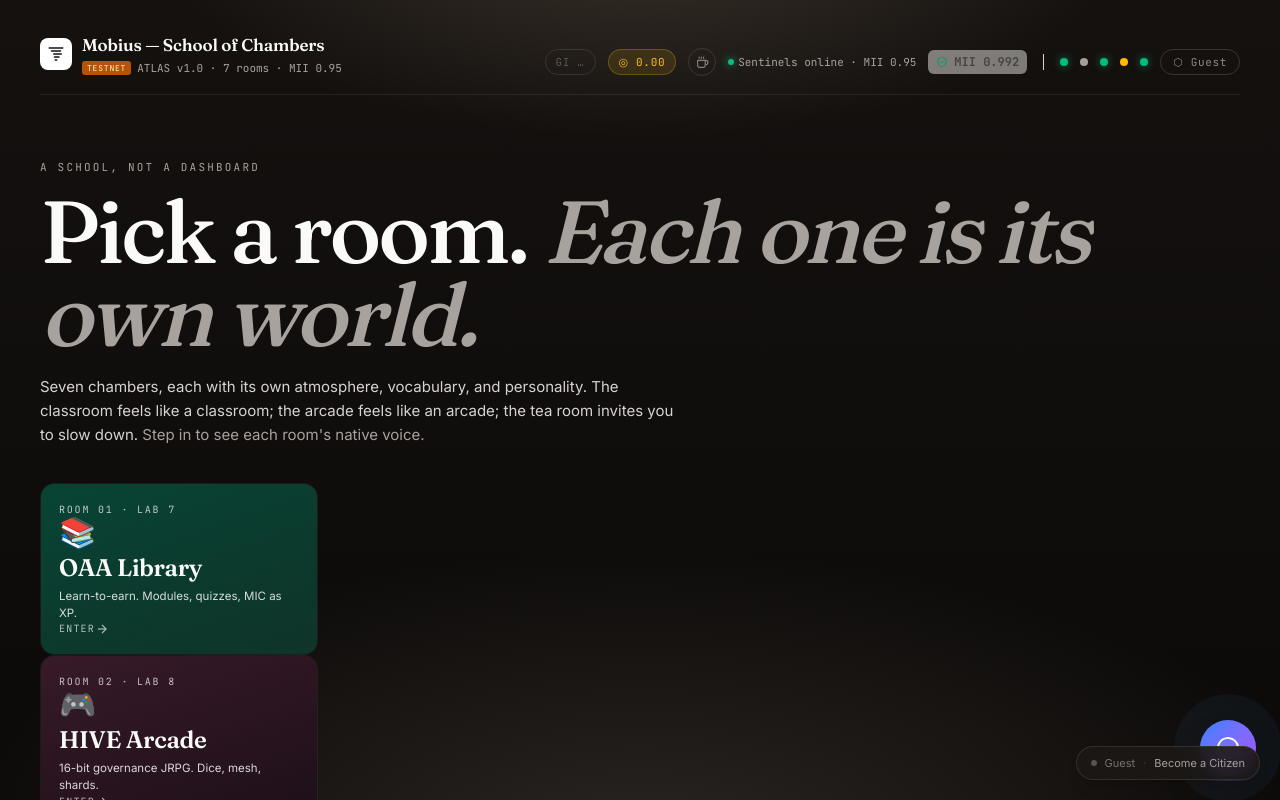
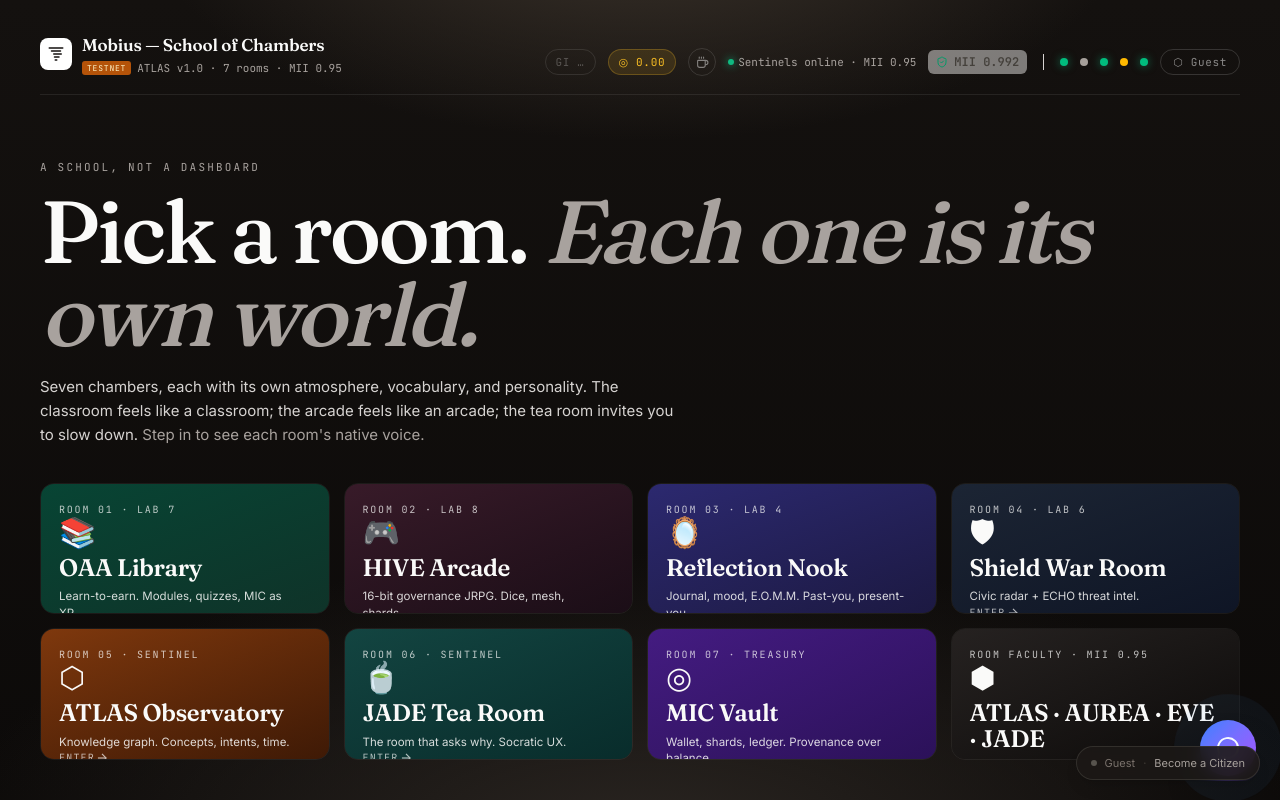
Before and after one commit to kaizencycle/mobius-browser-shell, a React (Vite) app: page / in a window 1280 px wide. Built offline with nearby package versions, Linux system fonts and the light colour scheme; no server answers.

Commit message:
revert(C-312): restore hallway to pre-PR59 state

```diff
--- a/components/Hallway.tsx
+++ b/components/Hallway.tsx
@@ -145,8 +145,8 @@ export const Hallway: React.FC<HallwayProps> = ({ onEnter, onOpenProfile }) => {
           </p>
         </div>
 
-        {/* ── Door grid ────────────────────────────────────────── */}
-        <div className="hallway-doors">
+        {/* ── Door grid ───────────────────────────────────────── */}
+        <div className="doors">
           {DOORS.map((door) => (
             <button
               key={door.room}
```
